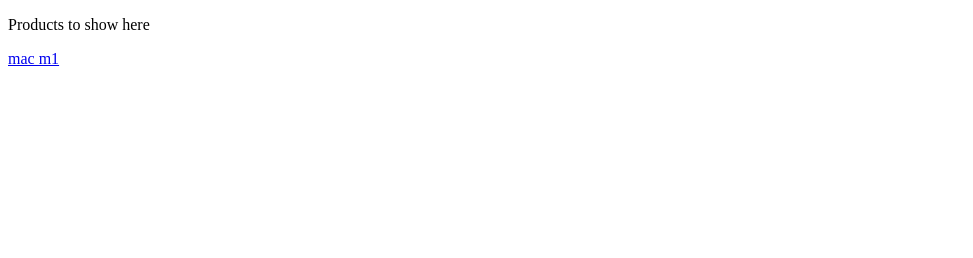
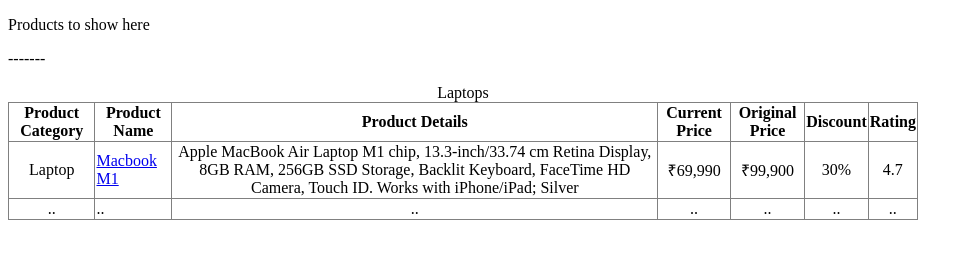
Before and after one commit to K-RD/Products, a plain HTML site: page index.html in a window 1280 px wide. Shown: the whole page, without its empty margins (0-973 px from the left). Drawn offline with Linux system fonts and the light colour scheme.

Commit message:
Added macbook m1 link

```diff
--- a/index.html
+++ b/index.html
@@ -1,14 +1,48 @@
 <!DOCTYPE html>
 <html lang="en">
-<head>
-    <meta charset="UTF-8">
-    <meta name="viewport" content="width=device-width, initial-scale=1.0">
-    <title>Products</title>
-</head>
-<body>
-    <p>
-        Products to show here
-    </p>
-    <a target="_blank" href="https://www.amazon.in/Apple-MacBook-Chip-13-inch-256GB/dp/B08N5T6CZ6/ref=sr_1_1_sspa?keywords=macbook+m1&amp;qid=1696929327&amp;sr=8-1-spons&amp;sp_csd=d2lkZ2V0TmFtZT1zcF9hdGY&amp;psc=1&_encoding=UTF8&tag=krd21-21&linkCode=ur2&linkId=8d37fb031c271b5a32dcbc4a637c9149&camp=3638&creative=24630">mac m1</a>
-</body>
+	<head>
+		<meta charset="UTF-8" />
+		<meta name="viewport" content="width=device-width, initial-scale=1.0" />
+		<title>Products</title>
+	</head>
+	<body>
+		<p>Products to show here</p>
+
+
+		<p>-------</p>
+		<div>
+			<table cellspacing="0" rules="all" border="1" id="ContentPlaceHolder1_GridView1" style="width: 910px; border-collapse: collapse">
+				<caption>Laptops</caption>
+				<tbody>
+					<tr align="center">
+						<th scope="col">Product Category</th>
+						<th scope="col">Product Name</th>
+						<th scope="col">Product Details</th>
+						<th scope="col">Current Price</th>
+						<th scope="col">Original Price</th>
+						<th scope="col">Discount</th>
+						<th scope="col">Rating</th>
+					</tr>
+					<tr align="left">
+						<td align="center">Laptop</td>
+						<td align="left"><a target="_blank" href="https://www.amazon.in/Apple-MacBook-Chip-13-inch-256GB/dp/B08N5T6CZ6/ref=sr_1_1_sspa?keywords=macbook+m1&amp;qid=1696929327&amp;sr=8-1-spons&amp;sp_csd=d2lkZ2V0TmFtZT1zcF9hdGY&amp;psc=1&_encoding=UTF8&tag=krd21-21&linkCode=ur2&linkId=8d37fb031c271b5a32dcbc4a637c9149&camp=3638&creative=24630">Macbook M1</a></td>
+						<td align="center">Apple MacBook Air Laptop M1 chip, 13.3-inch/33.74 cm Retina Display, 8GB RAM, 256GB SSD Storage, Backlit Keyboard, FaceTime HD Camera, Touch ID. Works with iPhone/iPad; Silver</td>
+						<td align="center">₹69,990</td>
+						<td align="center">₹99,900</td>
+						<td align="center">30%</td>
+						<td align="center">4.7</td>
+					</tr>
+					<tr align="left">
+						<td align="center">..</td>
+						<td align="left">..</td>
+						<td align="center">..</td>
+						<td align="center">..</td>
+						<td align="center">..</td>
+						<td align="center">..</td>
+						<td align="center">..</td>
+					</tr>
+				</tbody>
+			</table>
+		</div>
+	</body>
 </html>
```
